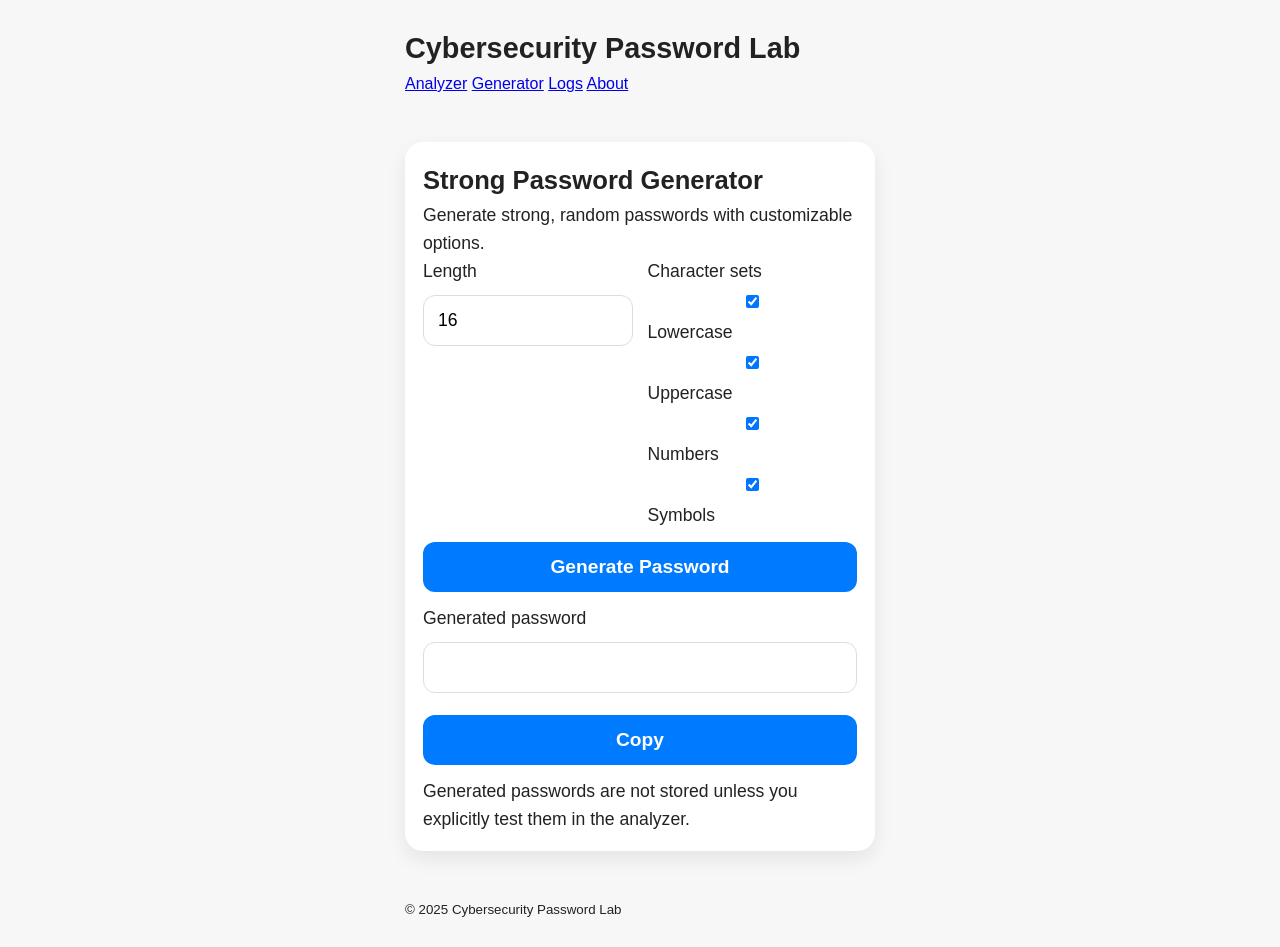
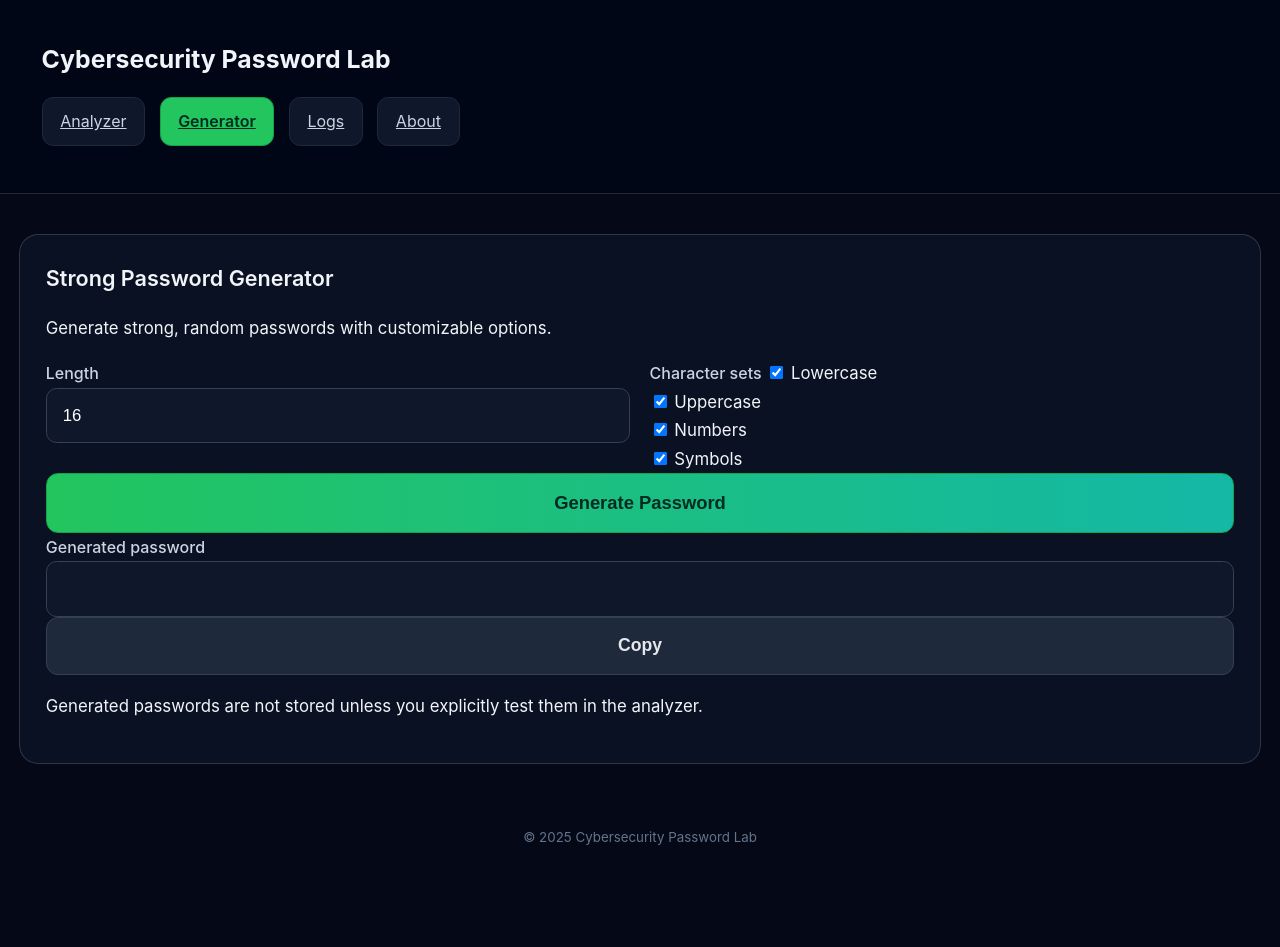
Before and after one commit to dhairyapanchal16/PassGuard-Security-Tool, a plain HTML site: page generator.html in a window 1280 px wide. After the commit the page ends 922 px from the top, so only its background shows below. Drawn offline with Linux system fonts and the light colour scheme.

Commit message:
Update styles.css

```diff
--- a/assets/css/styles.css
+++ b/assets/css/styles.css
@@ -1,186 +1,192 @@
-/* ----------------------------------------------------------
-   MOBILE UI PACK – Modern Web App Styling
-   Drop-in CSS for mobile responsive layout, fonts, buttons,
-   forms, cards, navbar, grids, spacing, animations.
----------------------------------------------------------- */
+/* ------------------------------------------------------
+   MOBILE-FIRST APP UI (BIG FONTS + TOUCH FRIENDLY)
+------------------------------------------------------- */
 
-/* GLOBAL RESET + SMOOTHNESS */
-* {
-  margin: 0;
-  padding: 0;
+*,
+*::before,
+*::after {
   box-sizing: border-box;
-  font-family: "Poppins", sans-serif;
 }
 
 body {
-  background: #f7f7f7;
-  color: #222;
-  line-height: 1.6;
-  padding: 10px;
+  margin: 0;
+  font-family: "Inter", system-ui, sans-serif;
+  background: #050816;
+  color: #f1f5f9;
+  line-height: 1.7;
+  font-size: 1.05rem; /* Bigger base font */
+  padding-bottom: 2rem;
+  -webkit-tap-highlight-color: transparent;
 }
 
-/* GLOBAL MOBILE FONTS */
-h1 { font-size: 1.8rem; font-weight: 700; }
-h2 { font-size: 1.6rem; font-weight: 600; }
-h3 { font-size: 1.3rem; font-weight: 500; }
-p, label, input, button { font-size: 1.1rem; }
-
-/* ----------------------------------------------------------
-   MOBILE CONTAINER
----------------------------------------------------------- */
 .container {
   width: 100%;
-  max-width: 500px;
-  margin: auto;
-  padding: 15px;
+  margin: 0 auto;
+  padding: 1.2rem;
 }
 
-/* ----------------------------------------------------------
-   NAVBAR (Mobile Web App Style)
----------------------------------------------------------- */
-.navbar {
-  background: white;
-  padding: 15px;
-  display: flex;
-  justify-content: space-between;
-  align-items: center;
-  border-radius: 15px;
-  margin-bottom: 20px;
-  box-shadow: 0 4px 12px rgba(0,0,0,0.05);
+/* ------------------------------------------------------
+   HEADER
+------------------------------------------------------- */
+.main-header {
+  background: rgba(2, 6, 23, 0.85);
+  padding: 1.2rem 1.4rem;
+  border-bottom: 1px solid #1f2937;
+  position: sticky;
+  top: 0;
+  z-index: 100;
+  backdrop-filter: blur(12px);
 }
 
-.navbar a {
-  font-size: 1.2rem;
-  font-weight: 600;
-  text-decoration: none;
-  color: #333;
+.main-header h1 {
+  margin: 0;
+  font-size: 1.55rem; /* Big title */
+  font-weight: 700;
 }
 
-/* ----------------------------------------------------------
-   MOBILE BUTTONS
----------------------------------------------------------- */
-.btn {
-  display: block;
-  width: 100%;
-  padding: 14px;
-  text-align: center;
-  border-radius: 12px;
-  margin: 12px 0;
-  font-size: 1.2rem;
-  font-weight: bold;
-  background: #007bff;
-  color: white;
-  border: none;
-  transition: 0.3s;
+/* ------------------------------------------------------
+   NAV BAR – Mobile Scrollable Pills
+------------------------------------------------------- */
+nav {
+  margin-top: 1rem;
+  display: flex;
+  gap: 0.9rem;
+  overflow-x: auto;
+  padding-bottom: 0.5rem;
 }
 
-.btn:hover {
-  transform: scale(1.03);
+nav a {
+  padding: 0.65rem 1.1rem;
+  background: #0f172a;
+  color: #cbd5e1;
+  border-radius: 0.7rem;
+  font-size: 1rem; /* Bigger items */
+  border: 1px solid #1e293b;
+  white-space: nowrap;
 }
 
-/* Secondary */
-.btn-secondary {
-  background: #555;
+nav a.active {
+  background: #22c55e;
+  color: #022c22;
+  font-weight: 600;
+  border-color: #16a34a;
 }
 
-.btn-danger {
-  background: #ff4f4f;
+/* ------------------------------------------------------
+   CARDS (Big Padding + App UI)
+------------------------------------------------------- */
+.card {
+  background: rgba(15, 23, 42, 0.65);
+  border: 1px solid rgba(148, 163, 184, 0.25);
+  border-radius: 1.2rem;
+  padding: 1.6rem;
+  margin-top: 1.3rem;
+  backdrop-filter: blur(10px);
 }
 
-/* ----------------------------------------------------------
-   MOBILE FRIENDLY FORMS
----------------------------------------------------------- */
-input, select, textarea {
-  width: 100%;
-  padding: 14px;
-  margin: 10px 0;
-  border: 1px solid #ddd;
-  border-radius: 12px;
-  font-size: 1.1rem;
-  background: white;
+.card h2 {
+  margin-top: 0;
+  margin-bottom: 0.8rem;
+  font-size: 1.35rem;
+  font-weight: 600;
 }
 
-input:focus, select:focus, textarea:focus {
-  outline: none;
-  border-color: #007bff;
-  box-shadow: 0 0 8px rgba(0,123,255,0.3);
+/* ------------------------------------------------------
+   INPUTS (Big Size)
+------------------------------------------------------- */
+.text-input {
+  width: 100%;
+  padding: 1.05rem 1rem; /* Bigger box */
+  border-radius: 0.65rem;
+  border: 1px solid #374151;
+  background: #0f172a;
+  color: #fff;
+  font-size: 1.05rem; /* Bigger text */
 }
 
-/* ----------------------------------------------------------
-   MOBILE CARDS (Modern Web App)
----------------------------------------------------------- */
-.card {
-  background: white;
-  border-radius: 18px;
-  padding: 18px;
-  margin: 15px 0;
-  box-shadow: 0 8px 20px rgba(0,0,0,0.08);
-  transition: 0.3s;
+.text-input:focus {
+  border-color: #22c55e;
+  box-shadow: 0 0 0 3px rgba(34, 197, 94, 0.35);
+  outline: none;
 }
 
-.card:hover {
-  transform: translateY(-3px);
+.field-label {
+  font-size: 1rem;
+  margin-bottom: 0.45rem;
+  font-weight: 500;
+  color: #cbd5e1;
 }
 
-/* Card title bigger on mobile */
-.card h3 {
-  font-size: 1.4rem;
-  margin-bottom: 8px;
+/* ------------------------------------------------------
+   BUTTONS (Big & Touch Friendly)
+------------------------------------------------------- */
+.btn {
+  width: 100%;
+  padding: 1.1rem 1rem; /* Bigger button */
+  font-size: 1.1rem;
+  border-radius: 0.75rem;
+  border: 1px solid #334155;
+  background: #1e293b;
+  color: #e5e7eb;
+  font-weight: 600;
 }
 
-/* ----------------------------------------------------------
-   GRID (Mobile Adaptive)
----------------------------------------------------------- */
+.btn.primary {
+  background: linear-gradient(to right, #22c55e, #14b8a6);
+  border-color: #16a34a;
+  color: #022c22;
+  font-size: 1.15rem;
+  font-weight: 700;
+}
+
+/* ------------------------------------------------------
+   GRID (Mobile First)
+------------------------------------------------------- */
 .grid-2 {
   display: grid;
-  grid-template-columns: 1fr 1fr;
-  gap: 15px;
+  grid-template-columns: 1fr;
+  gap: 1.2rem;
 }
 
-.grid-3 {
-  display: grid;
-  grid-template-columns: repeat(3, 1fr);
-  gap: 15px;
-}
-
-/* On mobile collapse to 1 column */
-@media (max-width: 480px) {
-  .grid-2, .grid-3 {
-    grid-template-columns: 1fr;
+@media (min-width: 768px) {
+  .grid-2 {
+    grid-template-columns: repeat(2, 1fr);
   }
 }
 
-/* ----------------------------------------------------------
-   FOOTER
----------------------------------------------------------- */
-.footer {
-  text-align: center;
-  padding: 15px;
-  font-size: 1.1rem;
-  margin-top: 20px;
-  color: #555;
+/* ------------------------------------------------------
+   TABLE (Mobile Scroll First)
+------------------------------------------------------- */
+.table-wrapper {
+  overflow-x: auto;
+  margin-top: 1.3rem;
 }
 
-/* ----------------------------------------------------------
-   LISTS
----------------------------------------------------------- */
-ul {
-  padding-left: 20px;
+table {
+  width: 100%;
+  min-width: 650px;
+  border-collapse: collapse;
 }
 
-li {
-  margin-bottom: 8px;
-  font-size: 1.1rem;
+th,
+td {
+  padding: 1rem; /* Bigger table cells */
+  font-size: 1rem;
+  border-bottom: 1px solid #1f2937;
 }
 
-/* ----------------------------------------------------------
-   MODERN MOBILE ANIMATION
----------------------------------------------------------- */
-.fade-in {
-  animation: fadeIn 0.5s ease-in-out;
+th {
+  background: #0f172a;
+  color: #cbd5e1;
+  font-size: 1.05rem;
 }
 
-@keyframes fadeIn {
-  from { opacity: 0; transform: translateY(10px); }
-  to { opacity: 1; transform: translateY(0); }
+/* ------------------------------------------------------
+   FOOTER
+------------------------------------------------------- */
+.main-footer {
+  padding: 1.3rem 0;
+  font-size: 1rem;
+  text-align: center;
+  color: #64748b;
 }
```
